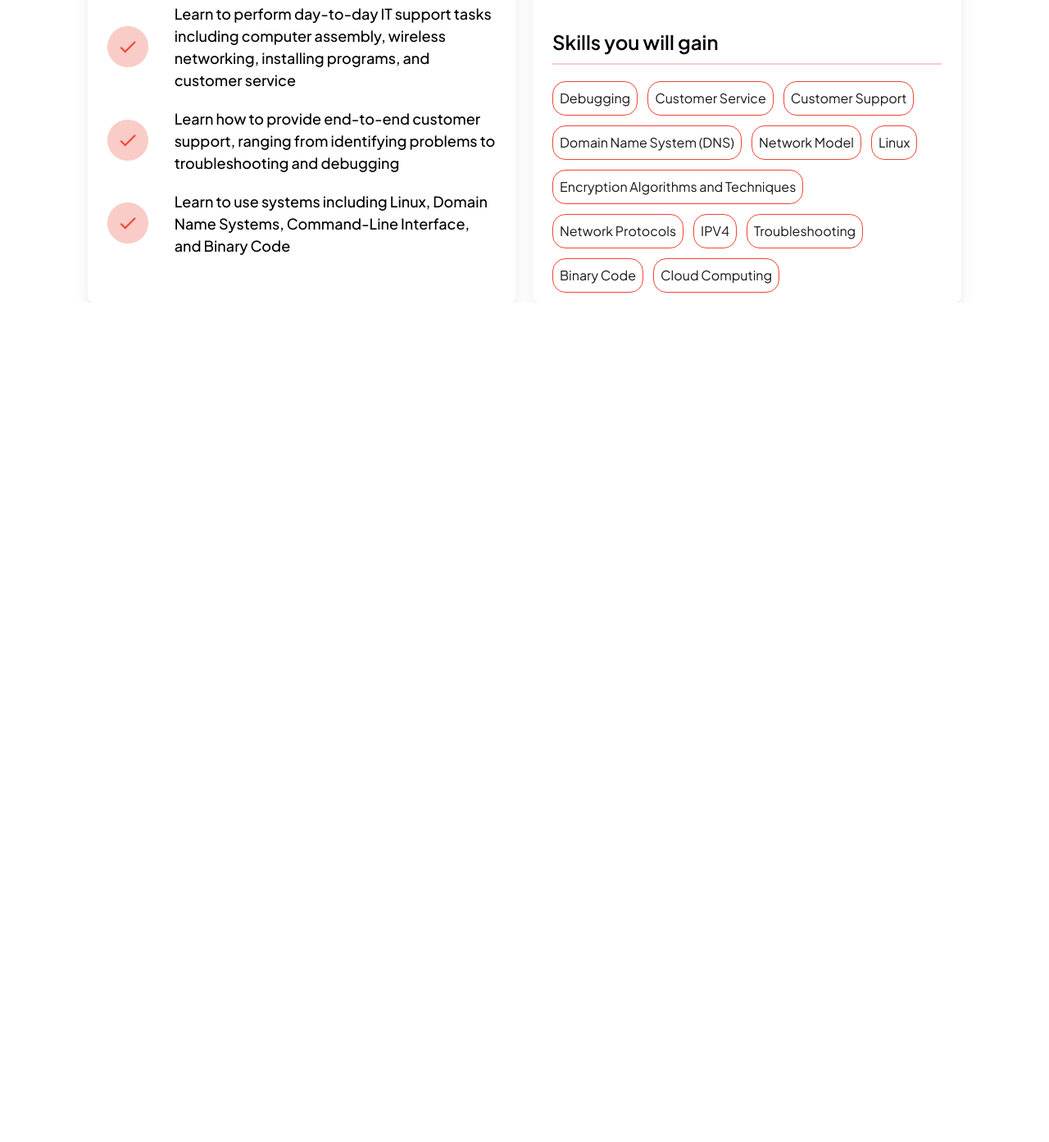
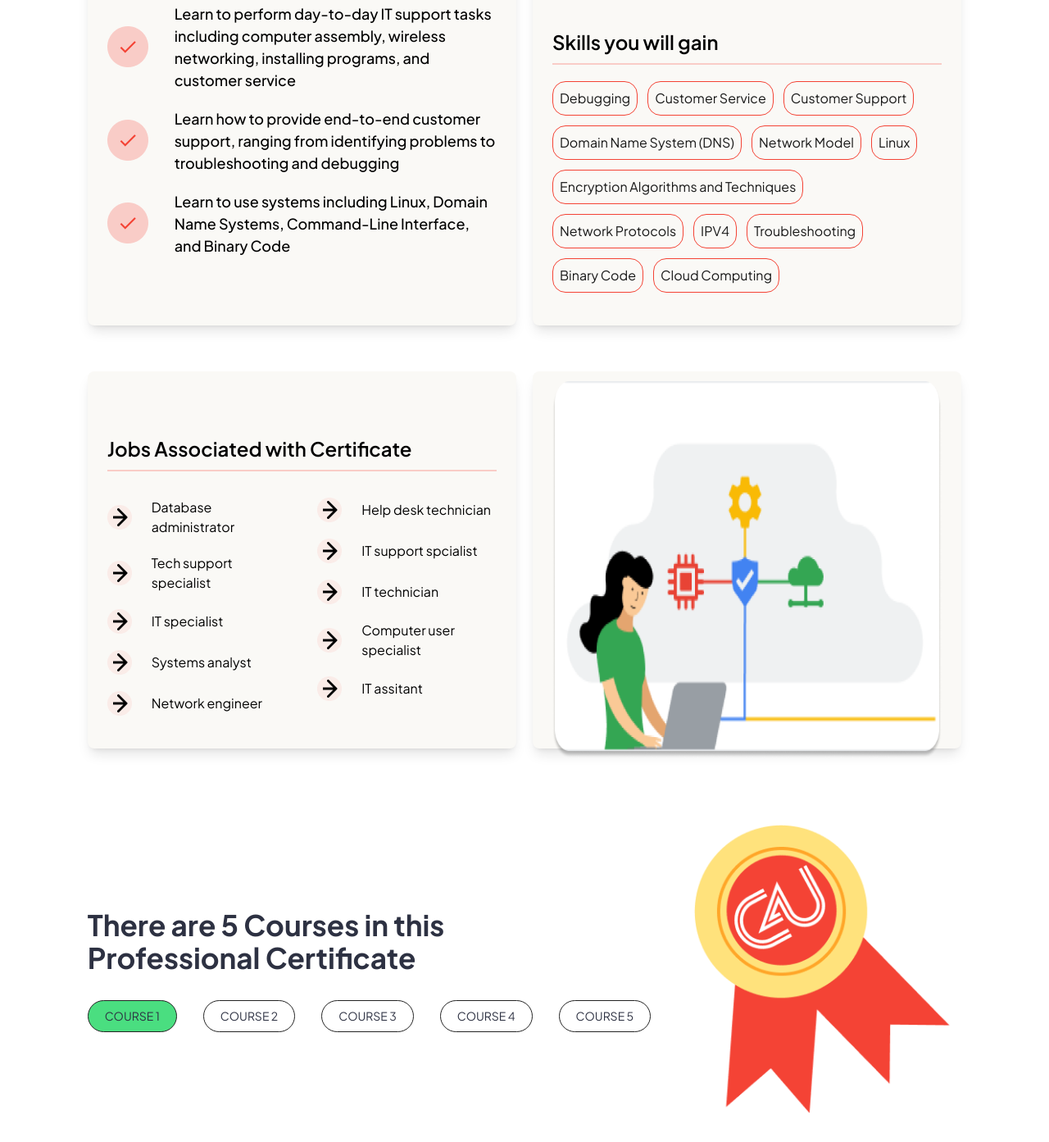
Before and after one commit to Momen1995/creatives-you, a website built with Vite: page index.html in a window 1280 px wide. Shown: the part 1110-2503 px from the top of the page at 82% size. Before the commit the page ends 1479 px from the top, so only its background shows below. Built offline with nearby package versions, Linux system fonts and the light colour scheme.

Commit message:
support section done

```diff
--- a/index.html
+++ b/index.html
@@ -74,7 +74,7 @@
 
   <main>
     <!-- What you will learn -->
-     <section class="w-10/12 mx-auto mt-14 grid grid-cols-12 gap-5">
+     <section class="w-full md:w-10/12 mx-auto mt-14 grid grid-cols-12 gap-5">
       <div class="learn">
         <h3 class="skill">What you will learn</h3>
       <div class="mt-8 space-y-5">
@@ -97,7 +97,7 @@
       </div>
       </div>
 
-      <div class="learn space-y-2">
+      <div class="learn space-y-2 px-6 py-3">
         <img src="./assets/Isocial.png" alt="">
         <div>
           <h3 class="skill">Skills you will gain </h3>
@@ -118,6 +118,105 @@
         </div>
       </div>
      </section>
+
+     <!-- Job Associated -->
+     <section class="w-full md:w-10/12 mx-auto mt-14 grid grid-cols-12 gap-5 ">
+      <div class="w-full  learn">
+        <h3 class="skill">Jobs Associated with Certificate </h3>
+        <div class="mt-8 flex gap-12">
+          <div class="space-y-5">
+          <div class="flex gap-6 items-center">
+            <img src="./assets/Checkmark-one.png" alt="">
+            <p>Database administrator</p>
+          </div>
+          <div class="flex gap-6 items-center">
+            <img src="./assets/Checkmark-one.png" alt="">
+            <p>Tech support specialist</p>
+          </div>
+          <div class="flex gap-6 items-center">
+            <img src="./assets/Checkmark-one.png" alt="">
+            <p>IT specialist</p>
+          </div>
+          <div class="flex gap-6 items-center">
+            <img src="./assets/Checkmark-one.png" alt="">
+            <p>Systems analyst</p>
+          </div>
+          <div class="flex gap-6 items-center">
+            <img src="./assets/Checkmark-one.png" alt="">
+            <p>Network engineer</p>
+          </div>
+          </div>
+
+          <div class="space-y-5">
+          <div class="flex gap-6 items-center">
+            <img src="./assets/Checkmark-one.png" alt="">
+            <p>Help desk technician</p>
+          </div>
+          <div class="flex gap-6 items-center">
+            <img src="./assets/Checkmark-one.png" alt="">
+            <p>IT support spcialist</p>
+          </div>
+          <div class="flex gap-6 items-center">
+            <img src="./assets/Checkmark-one.png" alt="">
+            <p>IT technician</p>
+          </div>
+          <div class="flex gap-6 items-center">
+            <img src="./assets/Checkmark-one.png" alt="">
+            <p>Computer user specialist</p>
+          </div>
+          <div class="flex gap-6 items-center">
+            <img src="./assets/Checkmark-one.png" alt="">
+            <p>IT assitant </p>
+          </div>
+          </div>
+
+        </div>
+      </div>
+
+      <div class="w-full  learn h-[460px]">
+        <img src="./assets/girl.png" alt="" class="md:h-[460px] w-full">
+      </div>
+     </section>
+
+     <!-- courses -->
+      <section class="w-full md:w-10/12 mx-auto mt-16 grid grid-cols-12 items-center">
+        <div class="md:col-span-8">
+          <h2 class="font-bold text-[35px] text-[#2d3142] leading-10">There are 5 Courses in this <br> Professional Certificate</h2>
+          <div class="mt-8 flex gap-8">
+            <span class="bg-green-400 course">Course  1 </span>
+            <span class="course">Course  2 </span>
+            <span class="course">Course  3 </span>
+            <span class="course">Course  4 </span>
+            <span class="course">Course  5 </span>
+          </div>
+        </div>
+
+        <div class="w-full md:col-span-4">
+          <img src="./assets/batch.png" alt="">
+        </div>
+      </section>
+
+      <section class="w-full md:w-10/12 mx-auto mt-16 md:space-y-96">
+        <div class="relative">
+          <img src="./assets/Group-1.png" alt="">
+          <img src="./assets/vector-1.png" alt="" class="absolute left-10 bottom-[-170px]  w-11/12">
+        </div>
+        <div class="relative">
+          <img src="./assets/51.png" alt="" >
+          <img src="./assets/vector-2.png" alt="" class="absolute left-10 w-10/12">
+        </div>
+        <div class="relative">
+          <img src="./assets/54.png" alt="" >
+          <img src="./assets/vector-3.png" alt="" class="absolute left-10 w-10/12">
+        </div>
+        <div class="relative">
+          <img src="./assets/56.png" alt="" >
+          <img src="./assets/vector-5.png" alt="" class="absolute left-10 w-10/12">
+        </div>
+        <div class="relative">
+          <img src="./assets/57.png" alt="" >
+        </div>
+      </section>
   </main>
 </body>
 </html>
--- a/main.css
+++ b/main.css
@@ -19,7 +19,7 @@ body{
   }
 
   .learn{
-    @apply w-full md:col-span-6 shadow-xl rounded-lg bg-[#ffffff] px-6 py-3
+    @apply w-full md:col-span-6 shadow-lg rounded-lg bg-[#faf9f6] px-6 pt-3 pb-10
   }
 
   .skill{
@@ -29,4 +29,8 @@ body{
   .gain{
     @apply text-[#181818] border border-[#f44335] px-2 py-2 rounded-2xl
   }
+
+  .course{
+    @apply px-5 py-2 border border-[#232323] rounded-3xl uppercase text-[14px] text-[#2d3142]
+  }
 }
```
Also changed, not shown: assets/51.png (added), assets/54.png (added), assets/56.png (added), assets/57.png (added), assets/Checkmark-one.png (added), assets/Group-1.png (added), assets/batch.png (added), assets/girl.png (added), assets/vector-1.png (added), assets/vector-2.png (added), assets/vector-3.png (added), assets/vector-5.png (added).
